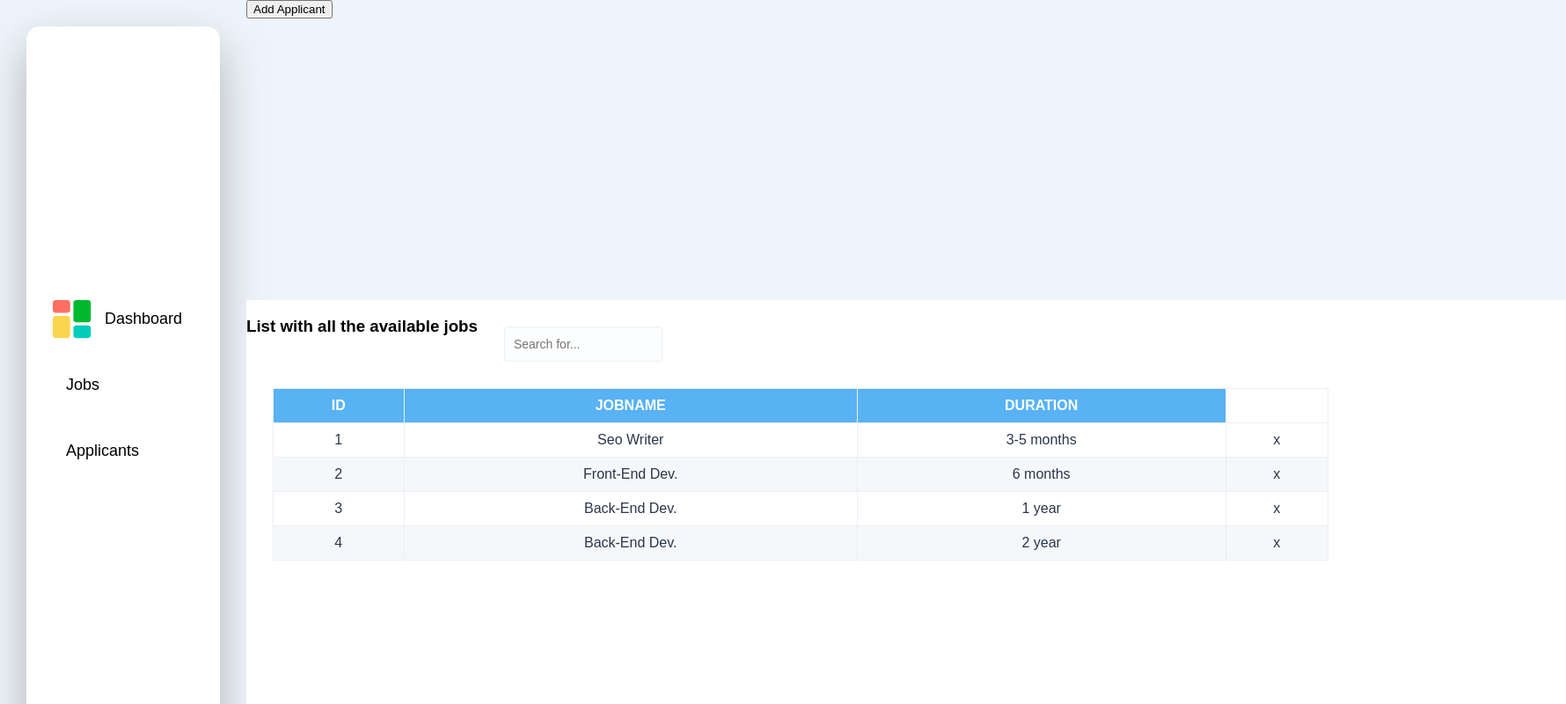
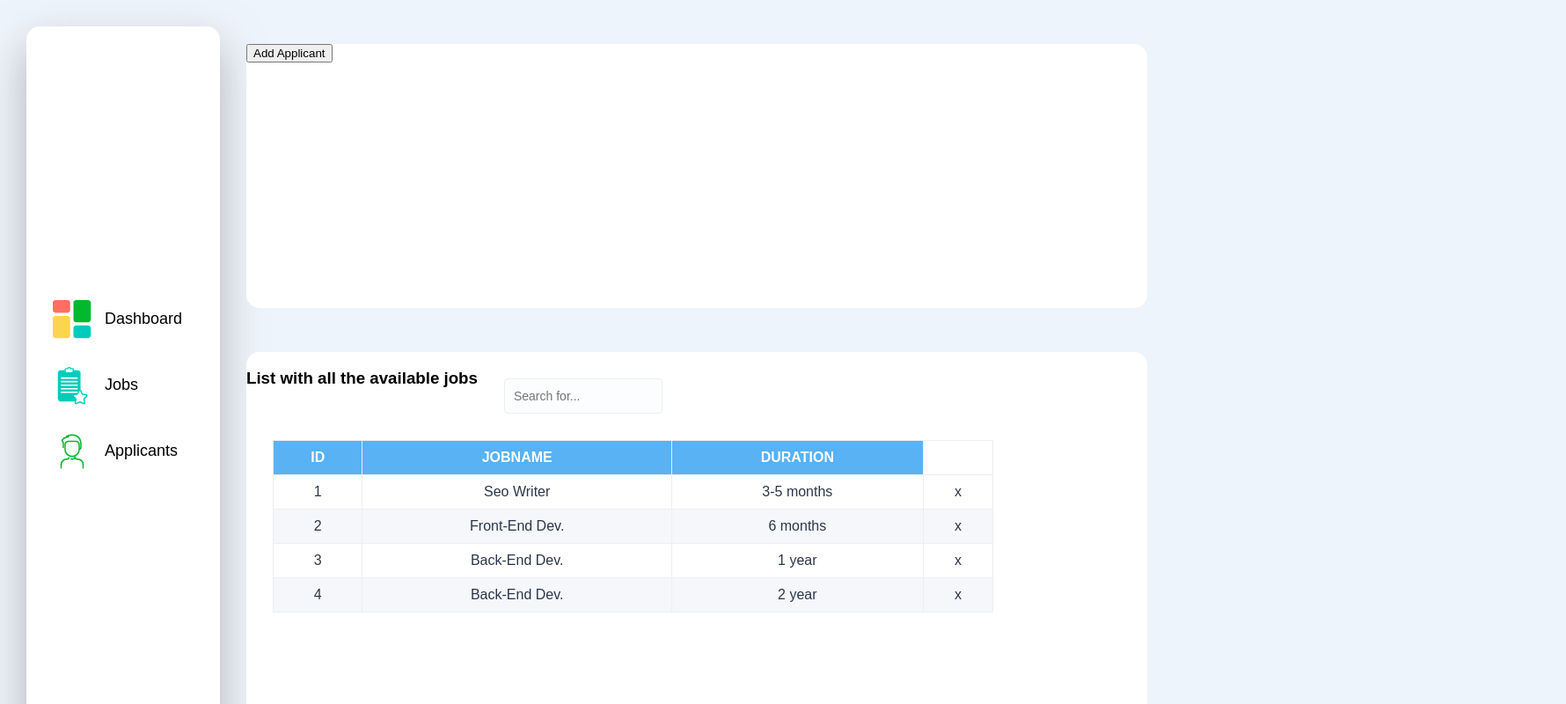
Before and after one commit to rlaurentiu4/HR-Dashboard-App, a React app: page /jobsView in a window 1280 px wide. Shown: the top 800 px of the page at 88% size, 1780 px wide, since content can reach past the window. Built offline with nearby package versions, Linux system fonts and the light colour scheme.

Commit message:
icons for nav added

```diff
--- a/src/app.crit.less
+++ b/src/app.crit.less
@@ -181,6 +181,7 @@ textarea {
     font-size: 18px;
     padding: 10px;
     border-radius: 5px;
+    cursor: pointer;
 }
 
 #submit-form {
@@ -191,13 +192,22 @@ textarea {
     padding: 10px;
     border-radius: 5px;
     margin-top: 10px;
+    cursor: pointer;
+}
+
+._view_btn-ctn {
+    width: 80vw;
+    height: 300px;
+    background-color: white;
+    margin: 50px 0px;
+    border-radius: 15px;
 }
 
 ._view-table-ctn {
-    width: 1500px;
+    width: 80vw;
     height: 730px;
     background-color: white;
-    margin-top: 320px;
+    border-radius: 15px;
 }
 
 .search_job-ctn {
--- a/src/components/jobView.jsx
+++ b/src/components/jobView.jsx
@@ -27,7 +27,7 @@ class JobsView extends React.Component {
     return (
       <React.Fragment>
         <div>
-          <div>
+          <div className="_view_btn-ctn">
             <button onClick={this.showFormApp}>Add Applicant</button>
             {showForm && <AddAppForm closeForm={this.closeFormApp} />}
           </div>
--- a/src/components/navBar.jsx
+++ b/src/components/navBar.jsx
@@ -2,6 +2,8 @@ import React from 'react';
 import { Link } from 'react-router-dom';
 
 import dashboardIcon from '../assets/icons/dashboard_icon.png';
+import jobIcon from '../assets/icons/jobs_icon.png';
+import appIcon from '../assets/icons/applicant_icon.png';
 
 class NavBar extends React.Component {
   render() {
@@ -16,13 +18,13 @@ class NavBar extends React.Component {
           </Link>
           <Link to="/jobsView">
             <div className="nav_menu_link">
-              <img />
+              <img src={jobIcon} />
               <p>Jobs</p>
             </div>
           </Link>
           <Link to="/applicantView">
             <div className="nav_menu_link">
-              <img />
+              <img src={appIcon} />
               <p>Applicants</p>
             </div>
           </Link>
```
Also changed, not shown: src/assets/icons/applicant_icon.png (added), src/assets/icons/jobs_icon.png (added).
